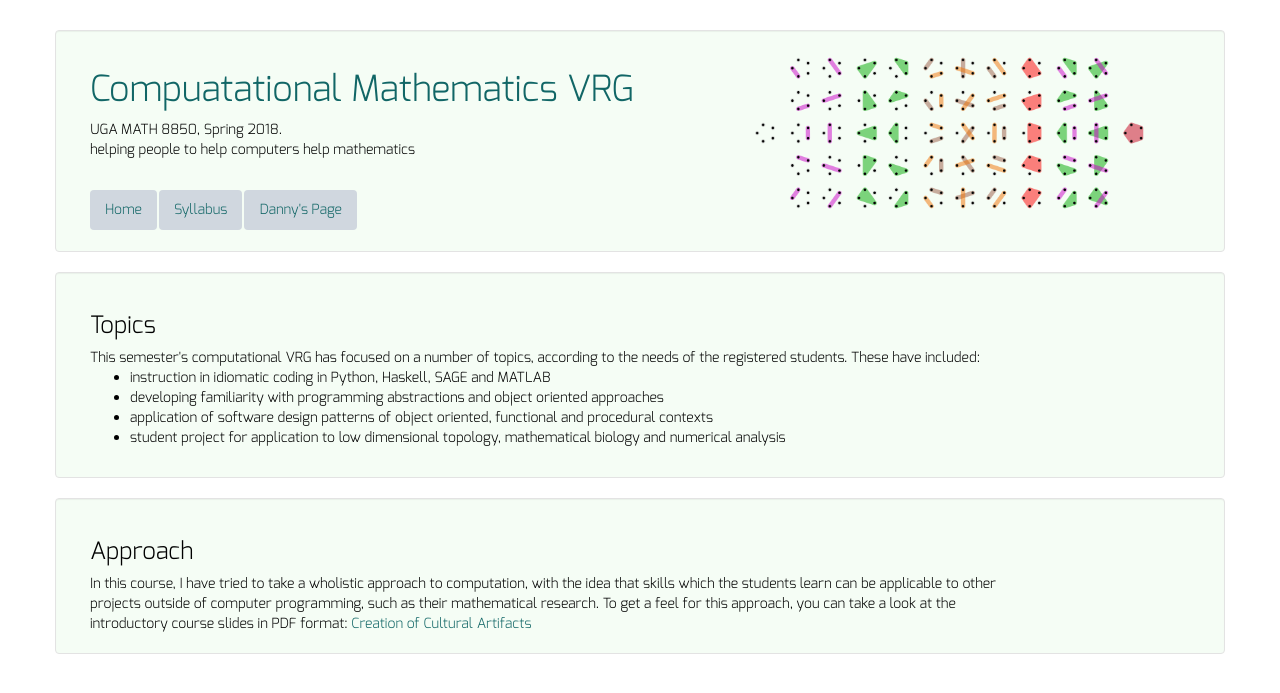
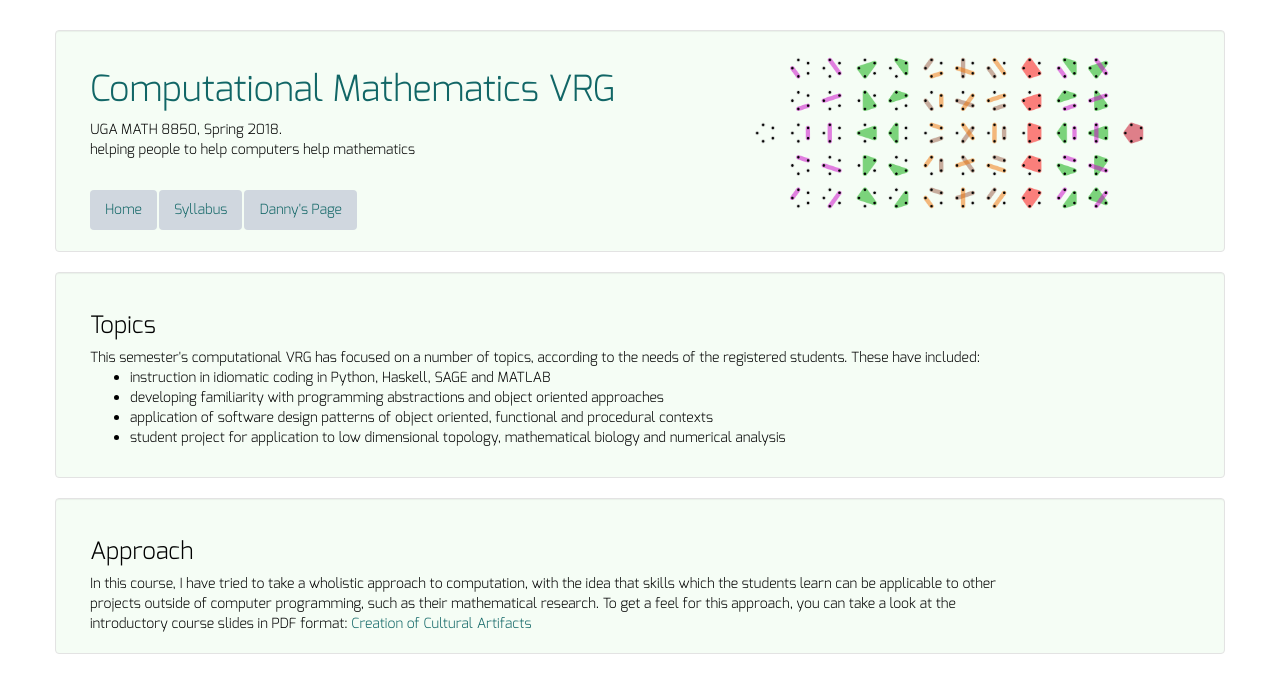
Before and after one commit to dkrashen/compmath, a Jekyll site: the page built from index.html, in a window 1280 px wide. Shown: the top 693 px of the page. Built offline with Jekyll 4.4.1, drawn with Linux system fonts in a browser that asks for light colours.

Commit message:
fix typo in title

```diff
--- a/_config.yml
+++ b/_config.yml
@@ -2,7 +2,7 @@ testing: true
 
 # Site settings
 # Course Info
-title: "Compuatational Mathematics VRG"
+title: "Computational Mathematics VRG"
 email: "&#100;&#107;&#114;&#97;&#115;&#104;&#101;&#110;&#64;&#117;&#103;&#97;&#46;&#101;&#100;&#117;&#13;&#10;&#13;&#10;"
 tagline: "UGA MATH 8850, Spring 2018."
 description: "helping people to help computers help mathematics"
```
